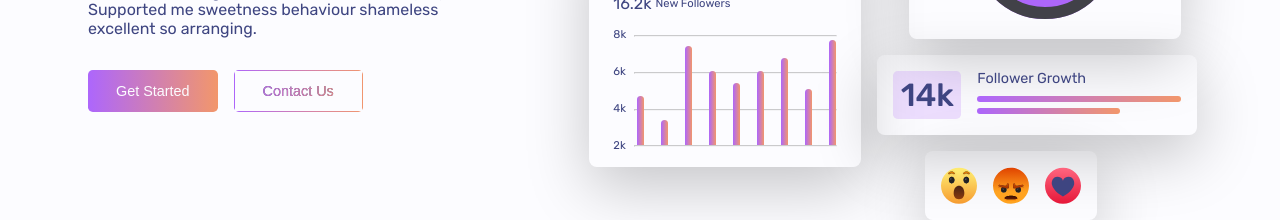
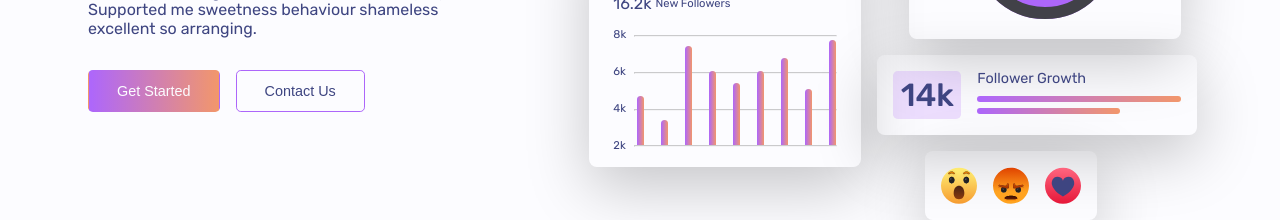
Before and after one commit to zeetaengrg/growth-agency-reactjs, a React (Vite) app: page / in a window 1280 px wide. Shown: the part 379-599 px from the top of the page. Built offline with nearby package versions, Linux system fonts and the light colour scheme.

Commit message:
style: buttons styled

```diff
--- a/src/components/elements/HeroLeftColumn/HeroLeftColumn.scss
+++ b/src/components/elements/HeroLeftColumn/HeroLeftColumn.scss
@@ -24,7 +24,7 @@
 
     .btn {
       padding: 0.75rem 1.75rem;
-      border: none;
+      border: 1px solid transparent;
       border-radius: 0.3rem;
       font-weight: a.$fw-medium;
       font-size: a.$fs-small;
@@ -34,18 +34,27 @@
     .btn__primary {
       color: a.$secondary-clr;
       background: a.$bg-gradient;
+      transition: a.$tr-primary;
+
+      &:hover {
+        background: a.$bg-gradient;
+        background-clip: text;
+        -webkit-background-clip: text;
+        -webkit-text-fill-color: transparent;
+        border: 1px solid hsla(269, 94%, 69%, 1);
+      }
     }
 
     .btn__secondary {
-      background: a.$bg-gradient;
-      background-clip: text;
-      -webkit-background-clip: text;
-      -webkit-text-fill-color: transparent;
-      border: 1px solid transparent;
-      border-image: linear-gradient(to right,
-          hsla(269, 94%, 69%, 1),
-          hsla(18, 82%, 69%, 1));
-      border-image-slice: 1;
+      border: 1px solid hsla(269, 94%, 69%, 1);
+      transition: a.$tr-primary;
+      color: a.$primary-clr;
+      background: transparent;
+
+      &:hover {
+        background: a.$bg-gradient;
+        color: a.$secondary-clr;
+      }
     }
   }
 }
```
